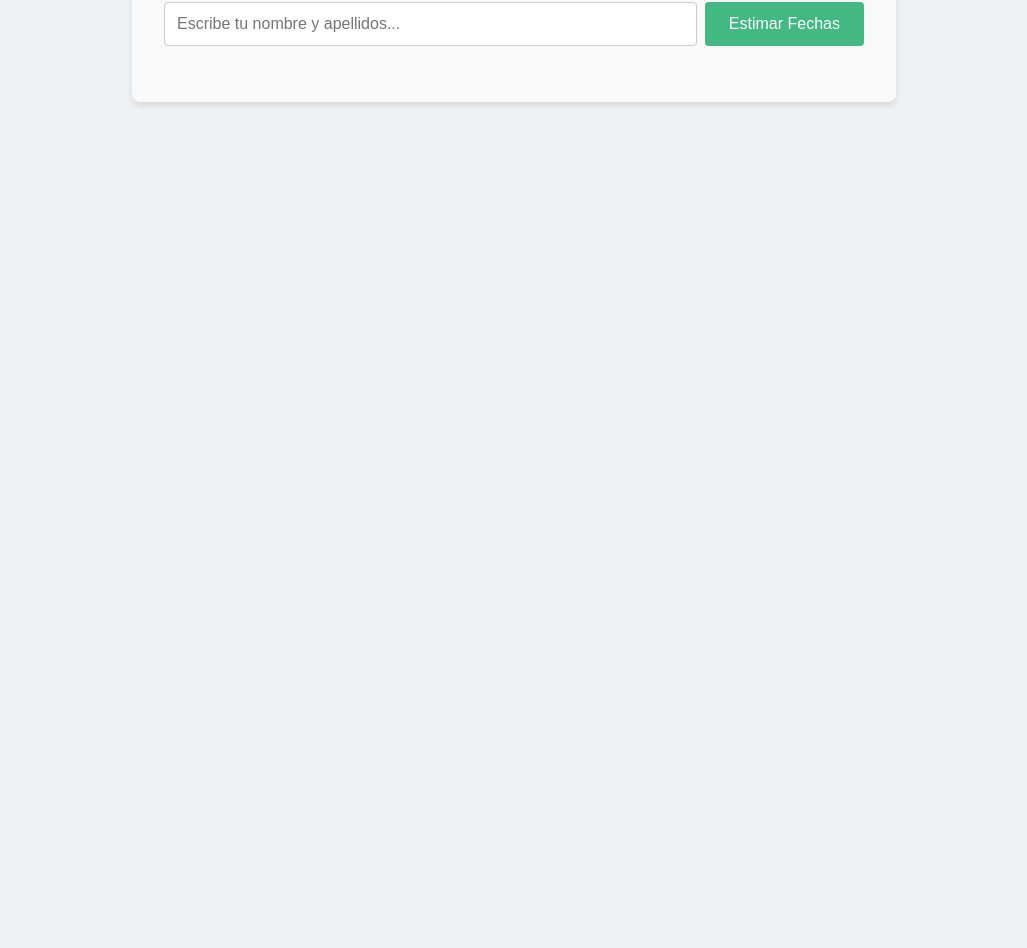
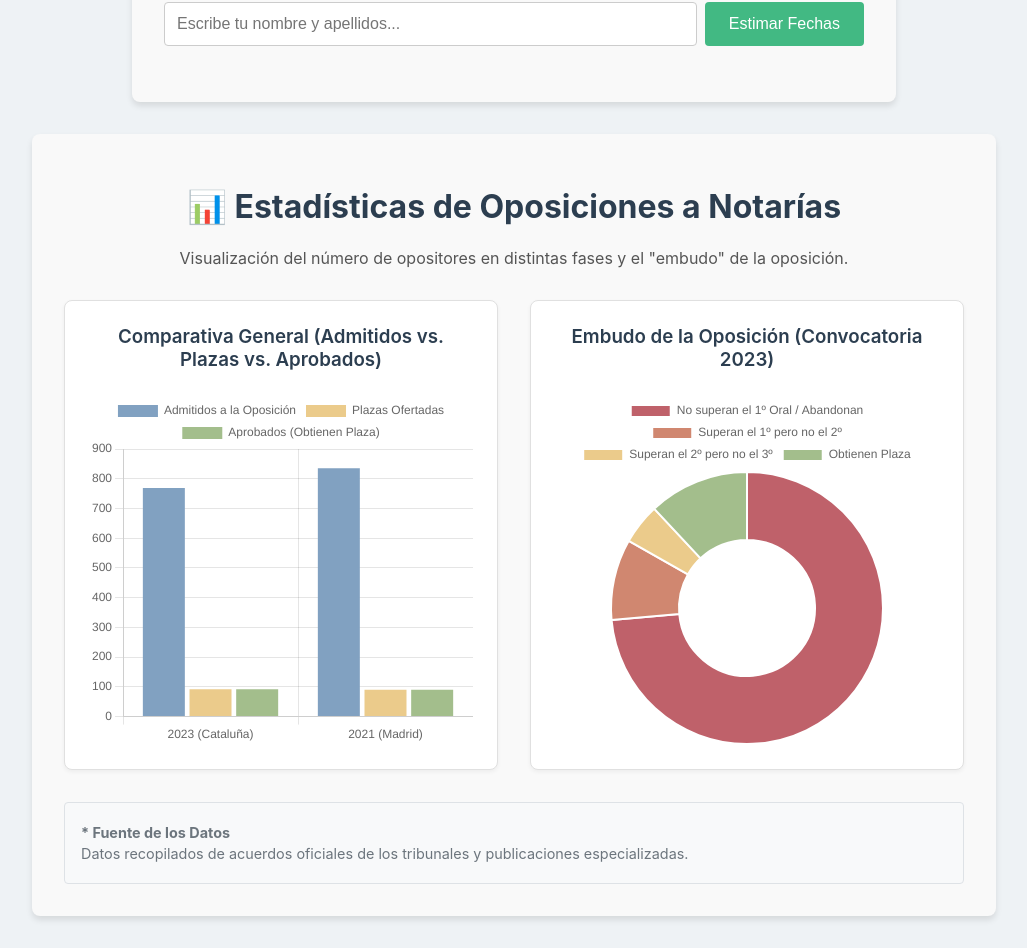
Before and after one commit to albumon/calculadora-oposicion, a Vue app: page / in a window 1280 px wide. Shown: the part 299-1247 px from the top of the page, without its empty margins (126-1153 px from the left). Before the commit the page ends 800 px from the top, so only its background shows below. Built offline with nearby package versions, Linux system fonts and the light colour scheme.

Commit message:
add: Stats and new logic about exams

```diff
--- a/index.html
+++ b/index.html
@@ -4,7 +4,7 @@
     <meta charset="UTF-8">
     <link rel="icon" href="/favicon.ico">
     <meta name="viewport" content="width=device-width, initial-scale=1.0">
-    <title>Vite App</title>
+    <title>Oposiciones Notarías 2025</title>
   </head>
   <body>
     <div id="app"></div>
--- a/package.json
+++ b/package.json
@@ -12,6 +12,7 @@
     "format": "prettier --write src/"
   },
   "dependencies": {
+    "chart.js": "^4.5.0",
     "vue": "^3.5.17"
   },
   "devDependencies": {
--- a/src/App.vue
+++ b/src/App.vue
@@ -1,11 +1,13 @@
 <template>
   <main>
     <ExamCalculator />
+    <Statistics />
   </main>
 </template>
 
 <script setup lang="ts">
 import ExamCalculator from './components/ExamCalculator.vue';
+import Statistics from './components/Statistics.vue';
 </script>
 
 <style>
--- /dev/null
+++ b/src/components/Statistics.vue
@@ -0,0 +1,165 @@
+<template>
+  <div class="stats-container">
+    <h1>📊 Estadísticas de Oposiciones a Notarías</h1>
+    <p class="subtitle">
+      Visualización del número de opositores en distintas fases y el "embudo" de la oposición.
+    </p>
+
+    <div class="charts-grid">
+      <div class="chart-card">
+        <h3>Comparativa General (Admitidos vs. Plazas vs. Aprobados)</h3>
+        <div class="chart-wrapper">
+          <canvas id="barChart"></canvas>
+        </div>
+      </div>
+
+      <div class="chart-card">
+        <h3>Embudo de la Oposición (Convocatoria 2023)</h3>
+        <div class="chart-wrapper">
+          <canvas id="doughnutChart"></canvas>
+        </div>
+      </div>
+    </div>
+
+    <div class="disclaimer">
+        <p><strong>* Fuente de los Datos</strong></p>
+        <p>Datos recopilados de acuerdos oficiales de los tribunales y publicaciones especializadas.</p>
+    </div>
+  </div>
+</template>
+
+<script setup lang="ts">
+import { onMounted } from 'vue';
+import Chart from 'chart.js/auto';
+import statsData from '@/data/stats.json';
+
+onMounted(() => {
+  // --- 1. BAR CHART INITIALIZATION ---
+  const barCtx = document.getElementById('barChart') as HTMLCanvasElement;
+  if (barCtx) {
+    new Chart(barCtx, {
+      type: 'bar',
+      data: {
+        labels: statsData.map(item => item.convocatoria),
+        datasets: [
+          {
+            label: 'Admitidos a la Oposición',
+            backgroundColor: '#81A1C1', // Pastel Blue
+            data: statsData.map(item => item.admitidos),
+          },
+          {
+            label: 'Plazas Ofertadas',
+            backgroundColor: '#EBCB8B', // Pastel Yellow
+            data: statsData.map(item => item.plazas),
+          },
+          {
+            label: 'Aprobados (Obtienen Plaza)',
+            backgroundColor: '#A3BE8C', // Pastel Green
+            data: statsData.map(item => item.aprobados_finales),
+          }
+        ]
+      },
+      options: {
+        responsive: true,
+        maintainAspectRatio: false,
+      }
+    });
+  }
+
+  // --- 2. DOUGHNUT CHART INITIALIZATION (WITH NEW LOGIC) ---
+  const doughnutCtx = document.getElementById('doughnutChart') as HTMLCanvasElement;
+  const data2023 = statsData.find(item => item.convocatoria.includes('2023'));
+
+  if (doughnutCtx && data2023 && data2023.aprobados_segundo_oral) {
+    // New calculations for the 4 sections
+    const dropoutsAndFirstFailures = data2023.admitidos - data2023.aprobados_primer_oral;
+    const passedFirstButFailedSecond = data2023.aprobados_primer_oral - data2023.aprobados_segundo_oral;
+    const passedSecondButFailedRest = data2023.aprobados_segundo_oral - data2023.aprobados_finales;
+
+    new Chart(doughnutCtx, {
+      type: 'doughnut',
+      data: {
+        // Updated labels for more clarity
+        labels: [
+          'No superan el 1º Oral / Abandonan',
+          'Superan el 1º pero no el 2º',
+          'Superan el 2º pero no el 3º', // New specific label
+          'Obtienen Plaza'
+        ],
+        datasets: [
+          {
+            data: [
+              dropoutsAndFirstFailures,
+              passedFirstButFailedSecond,
+              passedSecondButFailedRest, // New data point
+              data2023.aprobados_finales
+            ],
+            backgroundColor: ['#BF616A', '#D08770', '#EBCB8B', '#A3BE8C'], // Added a new pastel color
+          }
+        ]
+      },
+      options: {
+        responsive: true,
+        maintainAspectRatio: false,
+      }
+    });
+  }
+});
+</script>
+
+<style scoped>
+/* Estilos sin cambios */
+.stats-container {
+  max-width: 900px;
+  margin: 2rem auto;
+  padding: 2rem;
+  background-color: #f9f9f9;
+  border-radius: 8px;
+  box-shadow: 0 4px 6px rgba(0, 0, 0, 0.1);
+  font-family: -apple-system, BlinkMacSystemFont, 'Segoe UI', Roboto, Oxygen, Ubuntu, Cantarell, 'Open Sans', 'Helvetica Neue', sans-serif;
+  text-align: center;
+}
+h1 {
+  color: #2c3e50;
+}
+.subtitle {
+  color: #555;
+  margin-bottom: 2rem;
+}
+.charts-grid {
+  display: grid;
+  grid-template-columns: repeat(auto-fit, minmax(350px, 1fr));
+  gap: 2rem;
+  margin-bottom: 2rem;
+}
+.chart-card {
+  background: #fff;
+  padding: 1.5rem;
+  border-radius: 8px;
+  box-shadow: 0 2px 4px rgba(0,0,0,0.05);
+  border: 1px solid #e0e0e0;
+}
+.chart-card h3 {
+  margin-top: 0;
+  margin-bottom: 1.5rem;
+  color: #2c3e50;
+  font-weight: 600;
+}
+.chart-wrapper {
+  position: relative;
+  height: 350px;
+}
+.disclaimer {
+  margin-top: 1.5rem;
+  padding: 1rem;
+  background-color: #f8f9fa;
+  border: 1px solid #dee2e6;
+  border-radius: 4px;
+  color: #6c757d;
+  font-size: 0.9rem;
+  text-align: left;
+}
+.disclaimer p {
+    margin: 0.3rem 0;
+}
+</style>
--- /dev/null
+++ b/src/data/stats.json
@@ -0,0 +1,18 @@
+[
+  {
+    "convocatoria": "2023 (Cataluña)",
+    "admitidos": 769,
+    "aprobados_primer_oral": 203,
+    "aprobados_segundo_oral": 129,
+    "aprobados_finales": 92,
+    "plazas": 92
+  },
+  {
+    "convocatoria": "2021 (Madrid)",
+    "admitidos": 835,
+    "aprobados_primer_oral": 221,
+    "aprobados_segundo_oral": 193,
+    "aprobados_finales": 90,
+    "plazas": 90
+  }
+]
```
Also changed, not shown: src/components/ExamCalculator.vue (+99 -89 lines), 2 other files (tests, documents, lock files or other folders).
